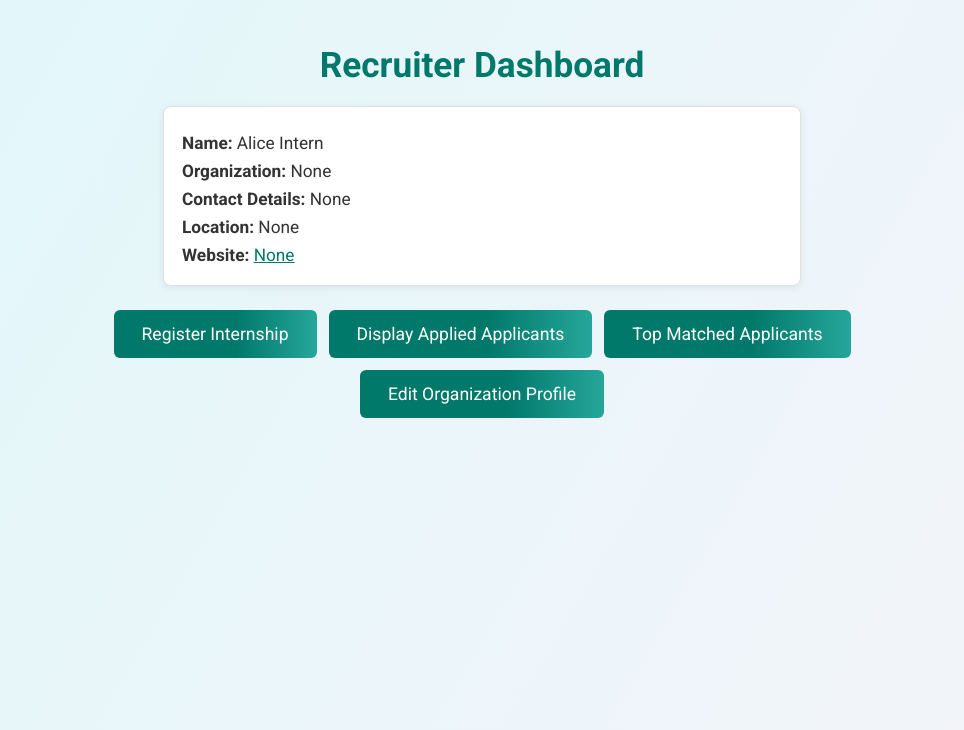
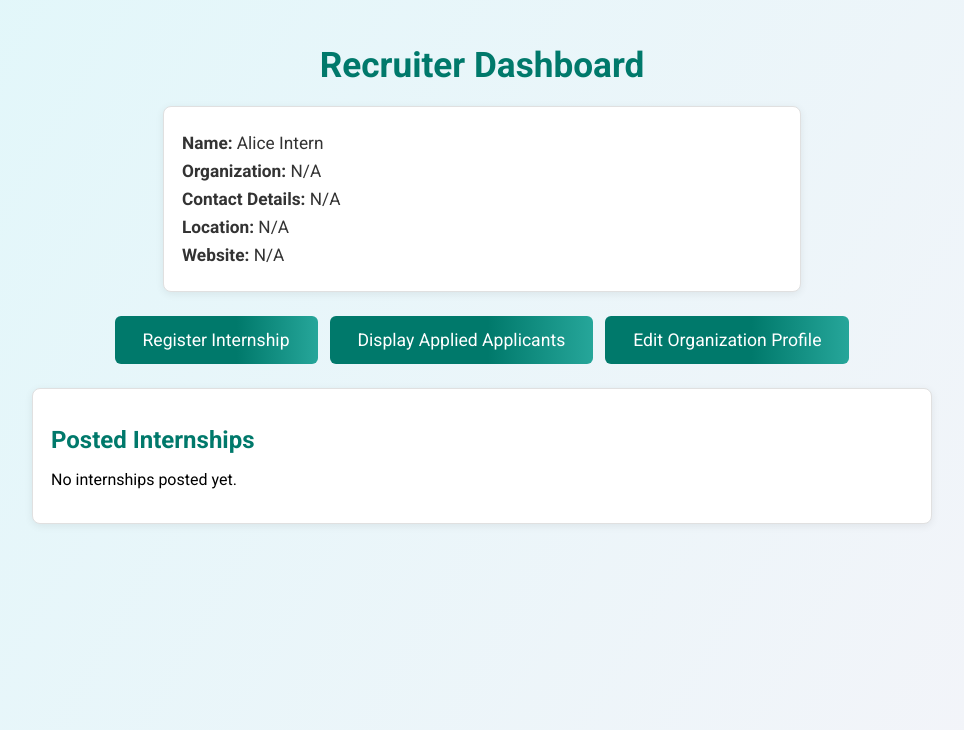
Before and after one commit to BChaitanyaReddy895/SkillSync, a Flask app: page /recruiter_dashboard in a window 1280 px wide. Shown: the part 70-800 px from the top of the page, without its empty margins (158-1122 px from the left). Run offline with Flask 2, Linux system fonts and the light colour scheme; a user stored in the database is signed in; data comes from the database, SQL or seed files in the repository; parts of the project's set-up code (start-up, migrations or seed data) failed here and were passed over.

Commit message:
Update templates/recruiter_dashboard.html

```diff
--- a/templates/recruiter_dashboard.html
+++ b/templates/recruiter_dashboard.html
@@ -104,7 +104,7 @@
             margin-bottom: 6px;
         }
 
-        .flash-messages .error {
+        .flash-messages .danger {
             color: #c62828;
             background: #ffebee;
             border-left: 4px solid #c62828;
@@ -117,7 +117,7 @@
             background: #fff;
             border: 1px solid #e0e0e0;
             border-radius: 8px;
-            padding: 18px 18px 12px 18px;
+            padding: 18px;
             margin: 16px 0 24px 0;
             box-shadow: 0 2px 8px rgba(0,0,0,0.07);
             max-width: 600px;
@@ -134,6 +134,38 @@
         .profile-card a {
             color: #00796b;
             text-decoration: underline;
+        }
+
+        .internships-section {
+            background: #fff;
+            border: 1px solid #e0e0e0;
+            border-radius: 8px;
+            padding: 18px;
+            margin: 24px 0;
+            box-shadow: 0 2px 8px rgba(0,0,0,0.07);
+        }
+
+        .internships-section h2 {
+            color: #00796b;
+            margin-bottom: 16px;
+        }
+
+        .internship {
+            margin-bottom: 16px;
+            padding: 12px;
+            border: 1px solid #ccc;
+            border-radius: 6px;
+            background-color: #f9f9f9;
+        }
+
+        .internship p {
+            margin: 6px 0;
+        }
+
+        .internship-actions {
+            margin-top: 12px;
+            display: flex;
+            gap: 12px;
         }
 
         @media (max-width: 700px) {
@@ -154,7 +186,7 @@
         <img src="{{ url_for('static', filename='logo.png') }}" alt="SkillSync Logo">
         <nav>
             <span>Welcome, {{ user_name }}</span>
-            <a href="/logout">Logout</a>
+            <a href="{{ url_for('logout') }}">Logout</a>
         </nav>
     </header>
     <div class="container">
@@ -169,17 +201,35 @@
         </div>
         <h1>Recruiter Dashboard</h1>
         <div class="profile-card">
-            <p><strong>Name:</strong> {{ recruiter['name'] }}</p>
-            <p><strong>Organization:</strong> {{ recruiter['organization_name'] }}</p>
-            <p><strong>Contact Details:</strong> {{ recruiter['contact_details'] }}</p>
-            <p><strong>Location:</strong> {{ recruiter['location'] }}</p>
-            <p><strong>Website:</strong> <a href="{{ recruiter['website_link'] }}" target="_blank">{{ recruiter['website_link'] }}</a></p>
+            <p><strong>Name:</strong> {{ recruiter.name }}</p>
+            <p><strong>Organization:</strong> {{ recruiter.organization_name or 'N/A' }}</p>
+            <p><strong>Contact Details:</strong> {{ recruiter.contact_details or 'N/A' }}</p>
+            <p><strong>Location:</strong> {{ recruiter.location or 'N/A' }}</p>
+            <p><strong>Website:</strong> {% if recruiter.website_link %}<a href="{{ recruiter.website_link }}" target="_blank">{{ recruiter.website_link }}</a>{% else %}N/A{% endif %}</p>
         </div>
         <div class="dashboard-actions">
-            <a href="/register_internship" class="button">Register Internship</a>
-            <a href="/applied_applicants" class="button">Display Applied Applicants</a>
-            <a href="/top_matched_applicants/1" class="button">Top Matched Applicants</a>
-            <a href="/edit_organization_profile" class="button">Edit Organization Profile</a>
+            <a href="{{ url_for('register_internship') }}" class="button">Register Internship</a>
+            <a href="{{ url_for('applied_applicants') }}" class="button">Display Applied Applicants</a>
+            <a href="{{ url_for('edit_organization_profile') }}" class="button">Edit Organization Profile</a>
+        </div>
+        <div class="internships-section">
+            <h2>Posted Internships</h2>
+            {% if internships %}
+                {% for internship in internships %}
+                    <div class="internship">
+                        <p><strong>Role:</strong> {{ internship.role }}</p>
+                        <p><strong>Company:</strong> {{ internship.company_name }}</p>
+                        <p><strong>Location:</strong> {{ internship.location }}</p>
+                        <p><strong>Skills Required:</strong> {{ internship.skills_required }}</p>
+                        <div class="internship-actions">
+                            <a href="{{ url_for('applied_applicants_specific', internship_id=internship.id) }}" class="button">View Applicants</a>
+                            <a href="{{ url_for('top_matched_applicants', internship_id=internship.id) }}" class="button">Top Matched Applicants</a>
+                        </div>
+                    </div>
+                {% endfor %}
+            {% else %}
+                <p>No internships posted yet.</p>
+            {% endif %}
         </div>
     </div>
 </body>
```
Lines whose indentation alone changed are shown as unchanged.
